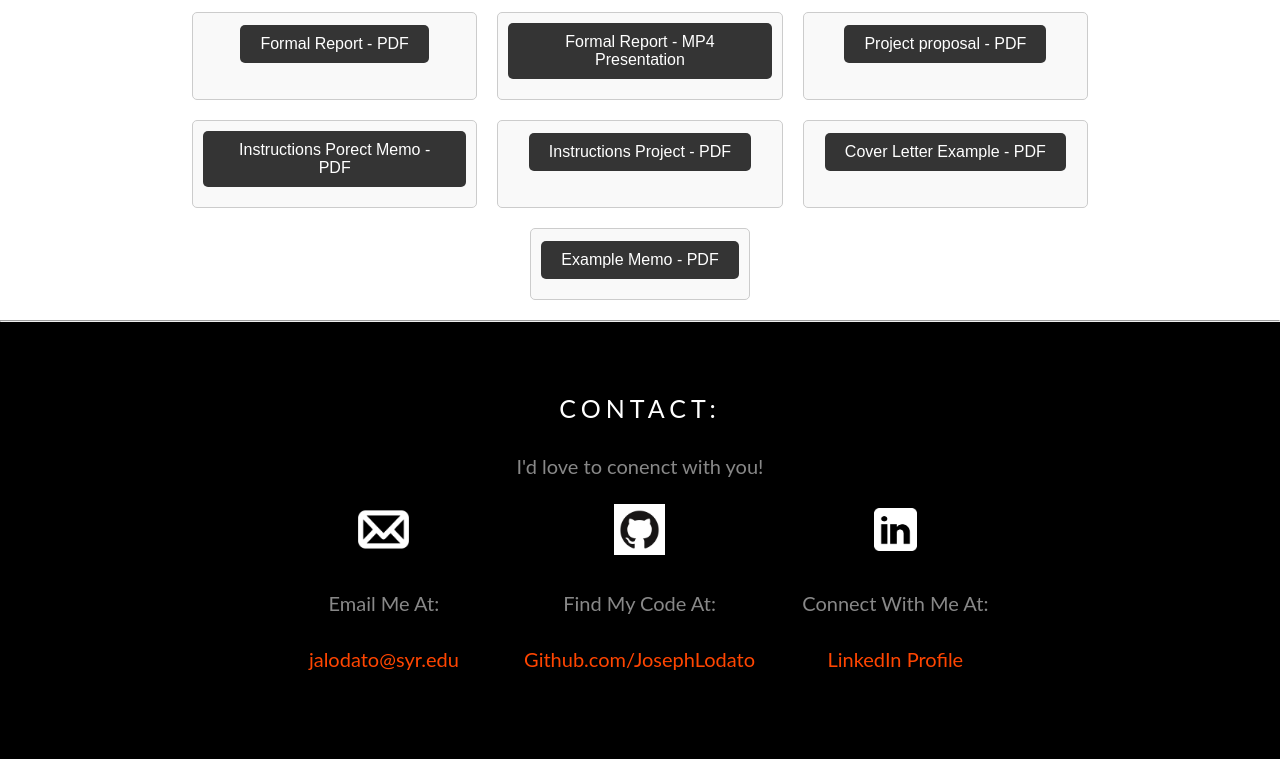
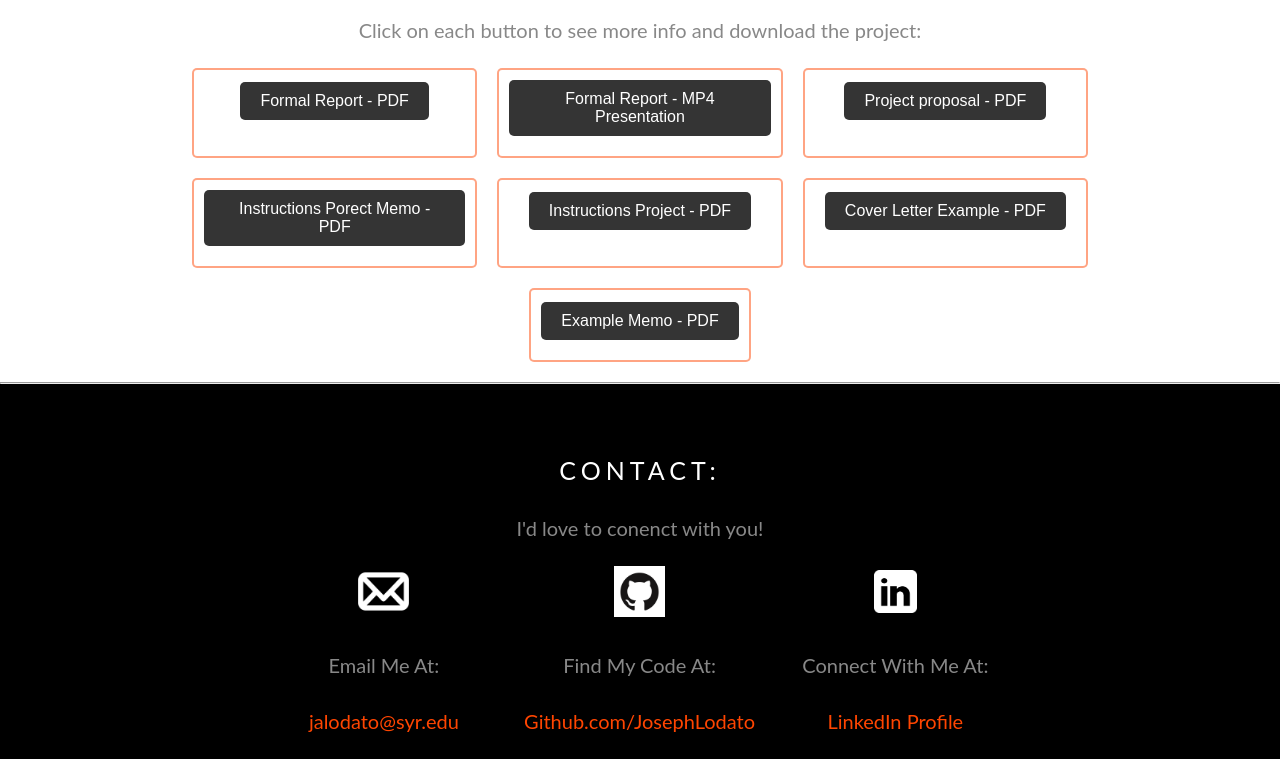
Before and after one commit to JosephLodato/JosephLodato.github.io, a website: page Webpages/WRT307.html in a window 1280 px wide. Shown: the part 4233-4992 px from the top of the page. Before the commit the page ends 4930 px from the top, so only its background shows below. Drawn offline with Linux system fonts and the light colour scheme.

Commit message:
Finished WRT307 Page

```diff
--- a/Webpages/WRT307.html
+++ b/Webpages/WRT307.html
@@ -263,10 +263,10 @@
         }
 
         .pdf-item {
-            border: 1px solid #ccc;
+            border: 2px solid rgba(255, 68, 0, 0.486);
             border-radius: 5px;
             padding: 10px;
-            background-color: #f9f9f9;
+            background-color: #ffffff;
             text-align: center;
             transition: transform 0.2s ease-in-out;
         }
@@ -717,6 +717,8 @@
                 <hr>
                 <section id="PDFGrid">
                     <h4 style="text-align: center;">Professional Writing Examples</h4>
+                    <p>Click on each button to see more info and download the project:</p>
+
                     <div class="pdf-grid">
                         <div class="pdf-item">
                             <button>Formal Report - PDF</button>
```
